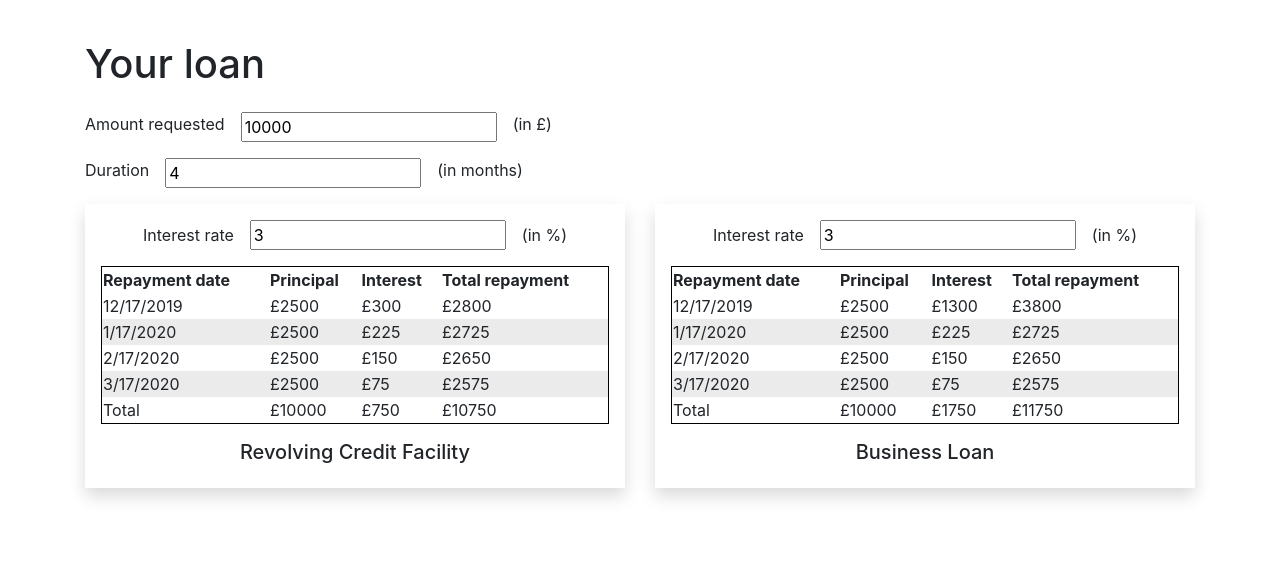
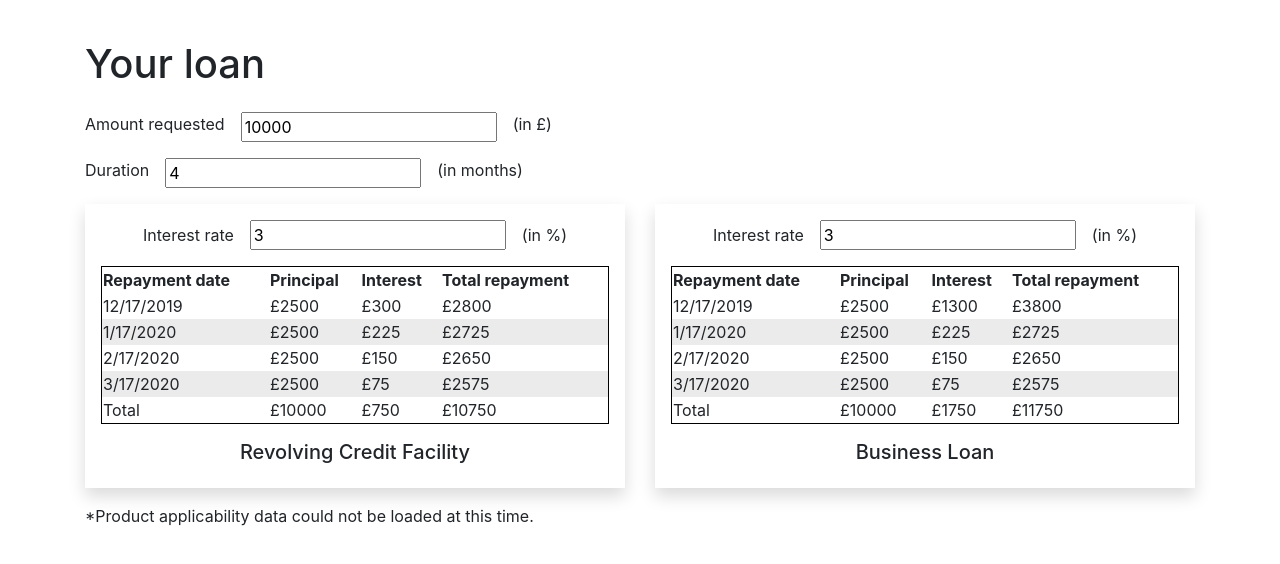
Before and after one commit to benrout/loan-calculator, a React app: page / in a window 1280 px wide. Shown: the top 564 px of the page. Built offline with nearby package versions, Linux system fonts and the light colour scheme; no server answers.

Commit message:
Adds loading and error states to Calculator and CalculatorModel

```diff
--- a/src/components/Calculator/Calculator.tsx
+++ b/src/components/Calculator/Calculator.tsx
@@ -45,7 +45,7 @@ export class Calculator extends React.Component<ICalculatorProps> {
 
     render() {
         const { model } = this.props;
-        const { loanAmount, loanDuration, handleInputChange } = model;
+        const { loanAmount, loanDuration, handleInputChange, isLoading, error } = model;
 
         return (
             <div className="calculator">
@@ -70,6 +70,9 @@ export class Calculator extends React.Component<ICalculatorProps> {
                         {!loanDuration ? <div className="calculator-field__error">Please enter a duration</div> : null}
                     </div>
 
+                    {isLoading ?
+                        <div>Loading product applicability data...</div>
+                        :
                         <div className="row">
                             <div className="col-lg-6">
                                 <LoanProduct model={this.rcfModel} />
@@ -78,6 +81,9 @@ export class Calculator extends React.Component<ICalculatorProps> {
                                 <LoanProduct model={this.blModel} />
                             </div>
                         </div>
+                    }
+
+                    {error ? <div>*{error}</div> : null}
                 </div>
 
             </div>
--- a/src/components/Calculator/CalculatorModel.ts
+++ b/src/components/Calculator/CalculatorModel.ts
@@ -9,6 +9,8 @@ export interface ICalculatorConfig {
 export interface ICalculatorModel {
     loanAmount: number;
     loanDuration: number;
+    isLoading: boolean;
+    error: string;
     productRestrictions;
     loadProductRestrictions(): Promise<void>;
     handleInputChange(e: React.FormEvent<HTMLInputElement>, field: string): void;
@@ -17,6 +19,8 @@ export interface ICalculatorModel {
 export class CalculatorModel implements ICalculatorModel {
     @observable loanAmount: number;
     @observable loanDuration: number;
+    @observable isLoading: boolean = false;
+    @observable error: string = '';
     @observable.ref productRestrictions = {};
 
     constructor(cfg?: ICalculatorConfig) {
@@ -29,6 +33,7 @@ export class CalculatorModel implements ICalculatorModel {
     };
 
     @action loadProductRestrictions = async () => {
+        this.isLoading = true;
         try {
             const response = await axios.get('http://www.mocky.io/v2/5d4aa9e93300006f000f5ea9');
             if (response.status === 200 && response.data) {
@@ -36,7 +41,9 @@ export class CalculatorModel implements ICalculatorModel {
             }
         } catch (error) {
             console.error(error);
+            this.error = "Product applicability data could not be loaded at this time."
         } finally {
+            this.isLoading = false;
         }
     }
 }
```
Lines whose indentation alone changed are shown as unchanged.
